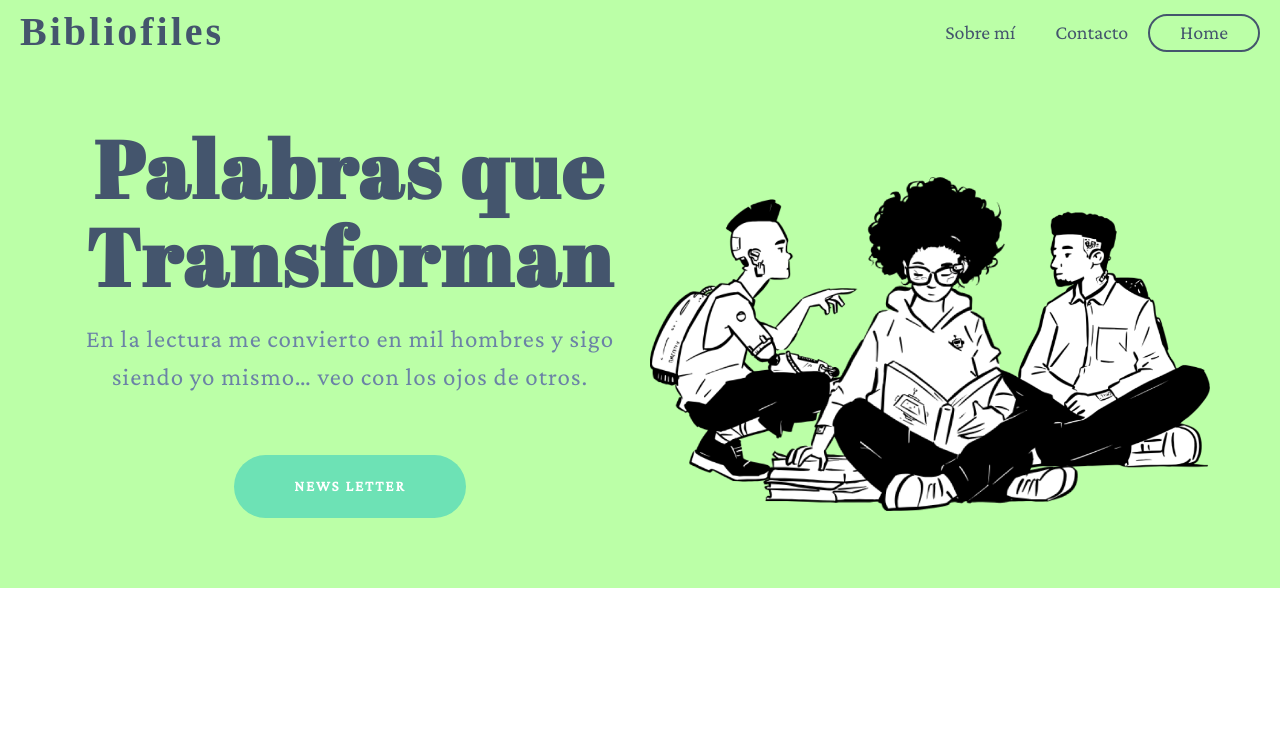
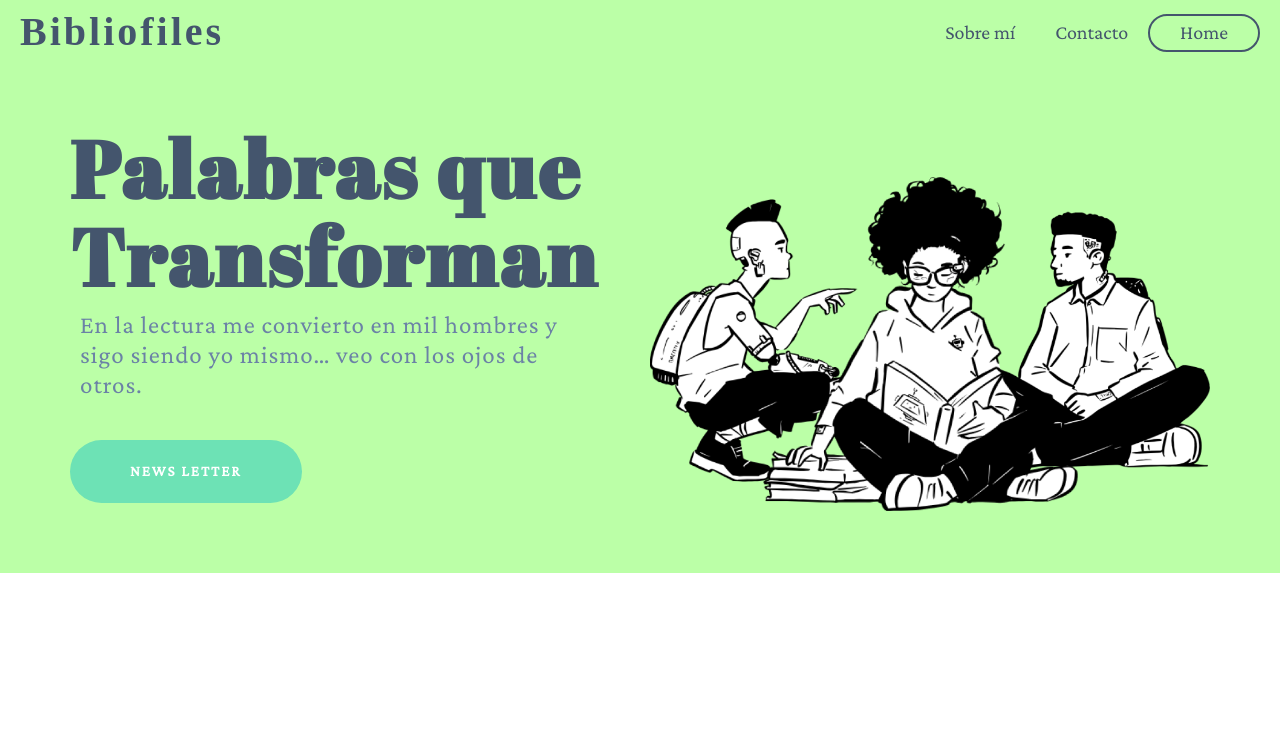
Before and after one commit to kevinsoliz/DisenoInterfacesDAW, a plain HTML site: page Tema1/Ejercicio1/home.html in a window 1280 px wide. Shown: the top 730 px of the page. Drawn offline with nearby package versions, Linux system fonts and the light colour scheme; a web font is replaced by a local one.

Commit message:
modificaciones en el header del hero

```diff
--- a/Tema1/Ejercicio1/styles/_hero.scss
+++ b/Tema1/Ejercicio1/styles/_hero.scss
@@ -10,16 +10,26 @@
   font-size: 2.5rem;
   color: var(--color-headings);
   letter-spacing: 1px;
-  margin: 2rem 0 5rem;
+  margin: 1rem 0 3rem;
+  line-height: 1.2;
 }
 
 .hero .grid {
   gap: 2rem;
 }
 
+
 @media screen and (min-width: 768px) {
   .hero__image {
     margin-bottom: 0;
     margin-top: 5rem;
   }
+  .hero__content {
+    text-align: left;
+  }
+
+  .hero__tagline {
+    padding: 0 1rem;
+    padding-right: 5rem;
+  }
 }
```
Also changed, not shown: Tema1/Ejercicio1/styles/main.css, 1 other file.
